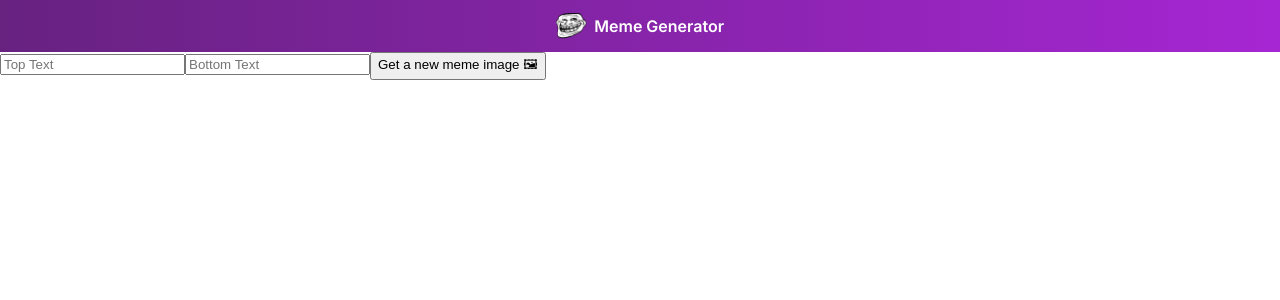
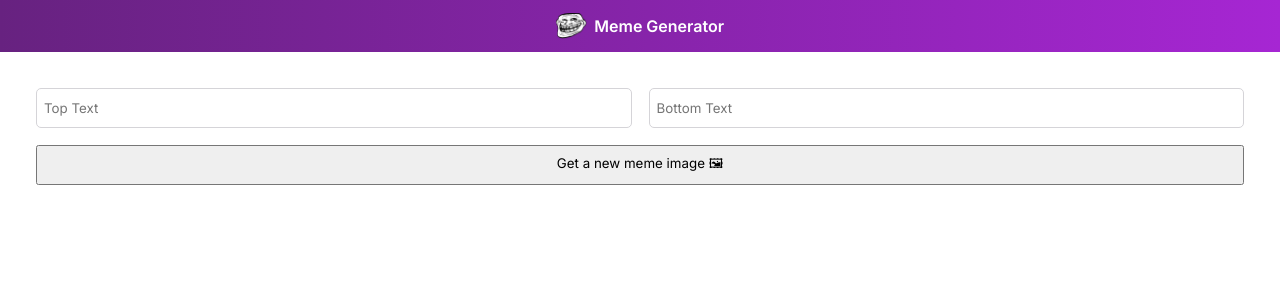
Before and after one commit to Avishekraut/Meme-Generator, a React (Create React App) app: page / in a window 1280 px wide. Shown: the top 300 px of the page. Built offline with nearby package versions, Linux system fonts and the light colour scheme.

Commit message:
Added CSS for Meme Component

```diff
--- a/src/App.css
+++ b/src/App.css
@@ -18,3 +18,25 @@ nav{
   height: 26.218px;
   padding-right: 7px;
 }
+
+.meme-container{
+  padding: 36px;
+}
+
+.form{
+  display: grid;
+  grid-template: 40px 40px/ 1fr 1fr;
+  gap: 17px;
+}
+
+.form--input{
+  font-family: 'Inter', sans-serif;
+  border-radius: 5px;
+  border: 1px solid #D5D4D8;
+  text-indent: 5px;
+}
+
+.form--button{
+  grid-column: 1 / -1;
+  font-family: 'Inter', sans-serif;
+}
```
